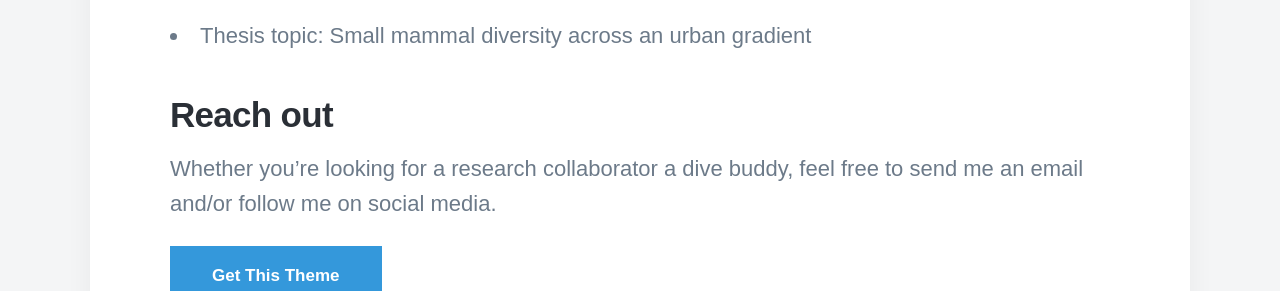
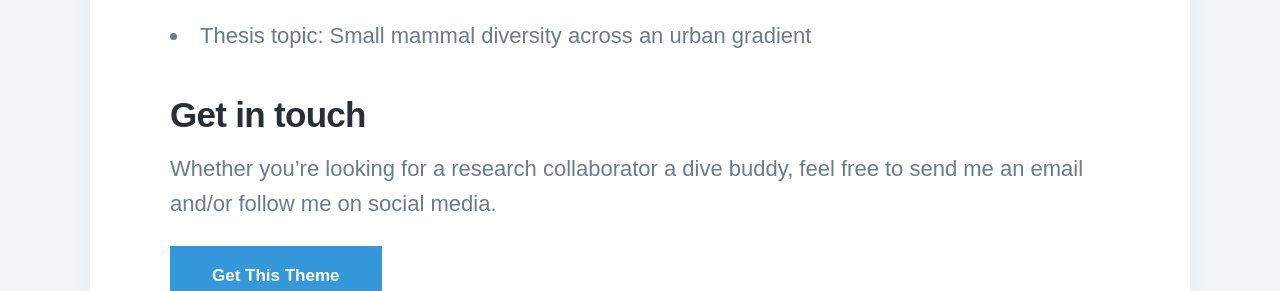
Before and after one commit to kristinaleilani/kristinaleilani.github.io, a Jekyll site: the page built from _pages/about.md, in a window 1280 px wide. Shown: the part 927-1218 px from the top of the page. Built offline with Jekyll 4.4.1, drawn with Linux system fonts in a browser that asks for light colours; nearby versions of some CDN libraries; some web fonts are replaced.

Commit message:
Update about.md

```diff
--- a/_pages/about.md
+++ b/_pages/about.md
@@ -17,7 +17,7 @@ B.S. (2014) in Zoology w/ a minor in philosophy from the University of Oklahoma
 * Thesis topic: Small mammal diversity across an urban gradient
 
 
-## Reach out
+## Get in touch
 
 Whether you're looking for a research collaborator a dive buddy, feel free to send me an email and/or follow me on social media.
 
```
